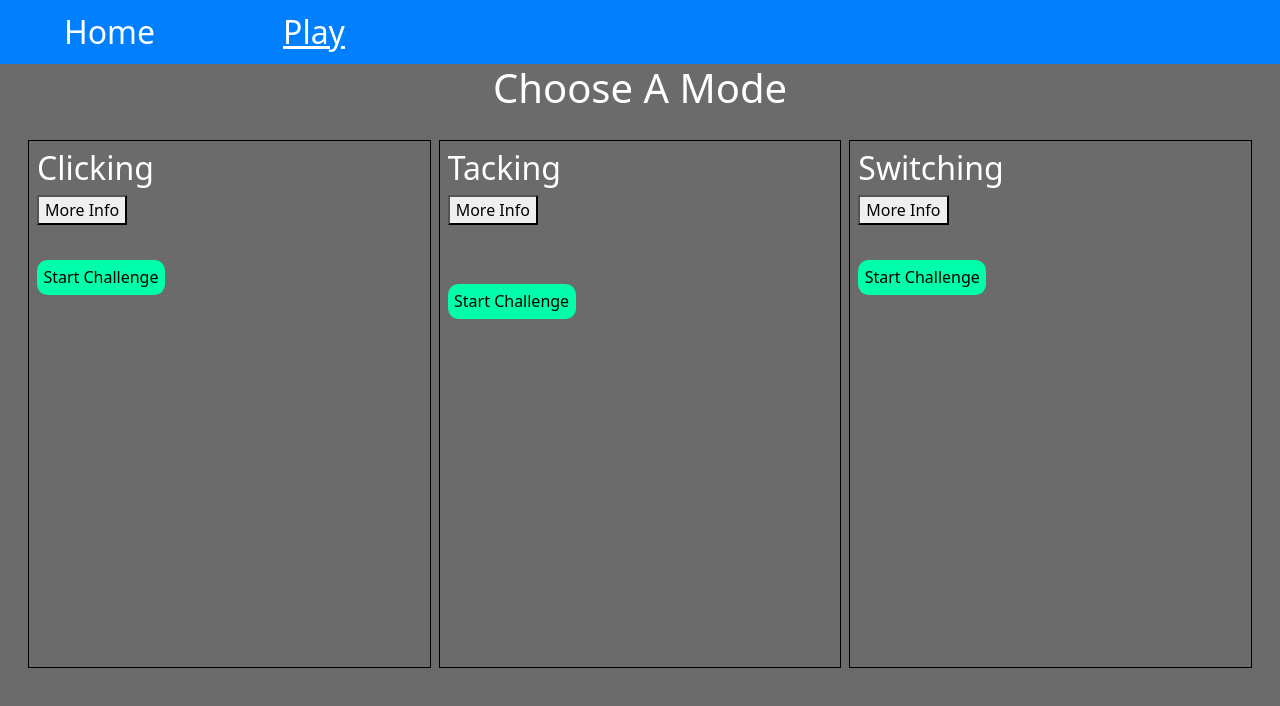
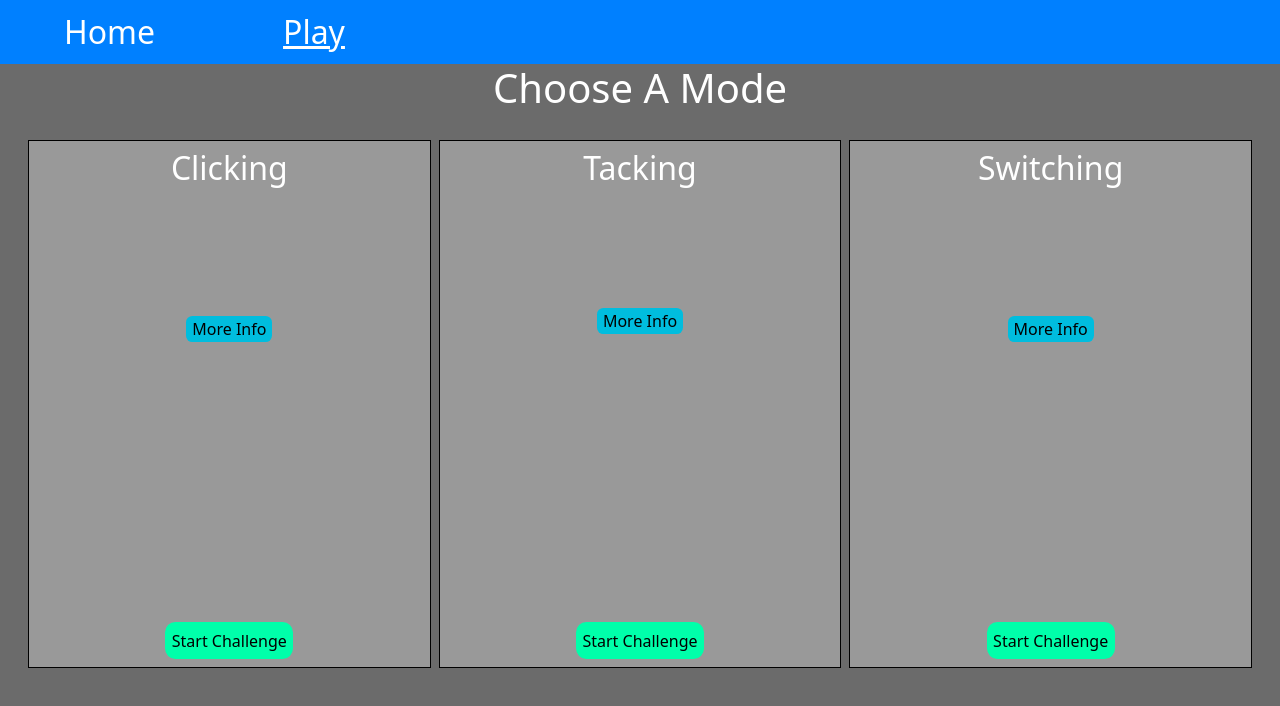
Before and after one commit to TuckTuckC/Precision-Trainer, a React (Create React App) app: page /play in a window 1280 px wide. Shown: the top 706 px of the page. Built offline with nearby package versions, Linux system fonts and the light colour scheme.

Commit message:
added some styling

```diff
--- a/src/Components/Clicking/Clicking.css
+++ b/src/Components/Clicking/Clicking.css
@@ -18,7 +18,7 @@
 .challenge {
     position: absolute;
     right: 0;
-    top: 0;
+    top: 8vh;
     display: flex;
     flex-direction: column;
     align-items: center;
--- a/src/Components/Play/Play.css
+++ b/src/Components/Play/Play.css
@@ -4,10 +4,15 @@
 }
 
 .scenario {
+    display: flex;
+    flex-direction: column;
+    justify-content: space-between;
+    align-items: center;
     border: 0.2vh solid black;
     margin: 0.5vh;
     padding: 1vh;
     height: 66vh;
+    background-color: rgb(153, 153, 153);
 }
 
 .modeContainer {
@@ -33,3 +38,9 @@
     background-color: rgb(0, 217, 255);
     color: black;
 }
+
+.infoBtn {
+    background-color:rgb(0, 189, 222);
+    border: none;
+    border-radius: 0.8vh;
+}
--- a/src/Components/Play/Play.js
+++ b/src/Components/Play/Play.js
@@ -39,19 +39,19 @@ function Play() {
             <div className="modeContainer">
                 <div className='scenario'>
                     <h2>Clicking</h2>
-                    <button className="cInfoBtn" onClick={() => moreInfo(cInfo)}>More Info</button>
+                    <button className="cInfoBtn infoBtn" onClick={() => moreInfo(cInfo)}>More Info</button>
                     <p className='cInfo' style={cShowing ? { visibility: 'visible' } : { visibility: 'hidden' }}>Hone your aim on multiple static targets</p>
                     <a className='startBtn' href="/clicking"> Start Challenge</a>
                 </div>
                 <div className='scenario'>
                     <h2>Tacking</h2>
-                    <button className="tInfoBtn" onClick={() => moreInfo(tInfo)}>More Info</button>
+                    <button className="tInfoBtn infoBtn" onClick={() => moreInfo(tInfo)}>More Info</button>
                     <p className='tInfo' style={tShowing ? { visibility: 'visible' } : { visibility: 'hidden' }}>Hone your aim on moving targets that are invincible</p>
                     <a className='startBtn' href="/tracking">Start Challenge</a>
                 </div>
                 <div className='scenario'>
                     <h2>Switching</h2>
-                    <button className="sInfoBtn"  onClick={() => moreInfo(sInfo)}>More Info</button>
+                    <button className="sInfoBtn infoBtn"  onClick={() => moreInfo(sInfo)}>More Info</button>
                     <p className='sInfo' style={sShowing ? { visibility: 'visible' } : { visibility: 'hidden' }}>Hone your aim on multiple moving tergets</p>
                     <a className='startBtn' href="/switching">Start Challenge</a>
                 </div>
--- a/src/Components/Welcome/Welcome.css
+++ b/src/Components/Welcome/Welcome.css
@@ -2,22 +2,24 @@
     display: flex;
     flex-direction: column;
     align-items: center;
+    border: 0.3vh solid white;
+    height: 92vh;
 }
 
 .section {
     height: 23vh;
     width: 70vw;
     margin: 3vh 0 3vh 0;
+    border: 0.3vh solid white;
+    border-radius: 3vw;
+    padding: 1vw;
 }
 
-.info {
-    border: 0.3vh solid black;
+/* .info {
 }
 
 .news {
-    border: 0.3vh solid black;
 }
 
 .guides {
-    border: 0.3vh solid black;
-}
+} */
--- a/src/Components/Welcome/Welcome.js
+++ b/src/Components/Welcome/Welcome.js
@@ -5,7 +5,16 @@ import './Welcome.css';
 function Welcome() {
     return (
         <div className='welcome'>
-            <div className="info section">Info</div>
+            <div className="info section">
+                <h1>Info</h1>
+                {/* <p>Click "Play" to select a mode</p>
+                <h2>Clicking</h2>
+                <p>Clicking mode contains static targets that respawn upon being clicked. Click as many as you can in a minute!</p>
+                <h2>Tracking</h2>
+                <p>Tracking mode contains a single invincible moving target that you must keep your cursor over to increase your score, no need for any clicking. </p>
+                <h2>Switching</h2>
+                <p>Switching mode contains multiple moving targets that you must keep your cursor over to increase your score, these targets are not invincible.</p> */}
+            </div>
             <div className="news section">News</div>
             <div className="guides section">Guides</div>
         </div>
```
